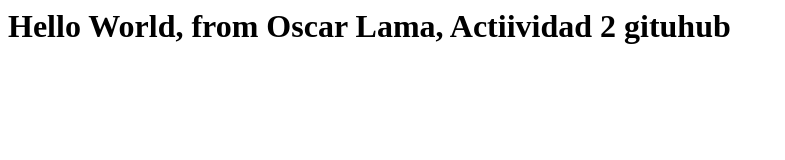
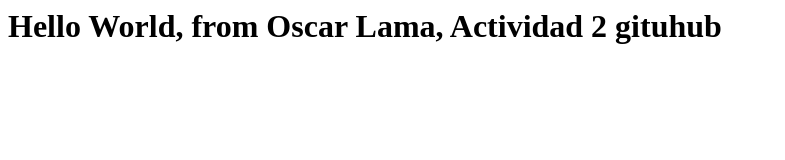
Before and after one commit to Oslac1/oslac1.github.io, a plain HTML site: page index.html in a window 1280 px wide. Shown: the whole page, without its empty margins (0-785 px from the left). Drawn offline with Linux system fonts and the light colour scheme.

Commit message:
Update index.html

```diff
--- a/index.html
+++ b/index.html
@@ -4,7 +4,7 @@
 </head>
 
 <body>
-  <h1>Hello World, from Oscar Lama, Actiividad 2 gituhub </h1>
+  <h1>Hello World, from Oscar Lama, Actividad 2 gituhub </h1>
 
 </body>
 
```
